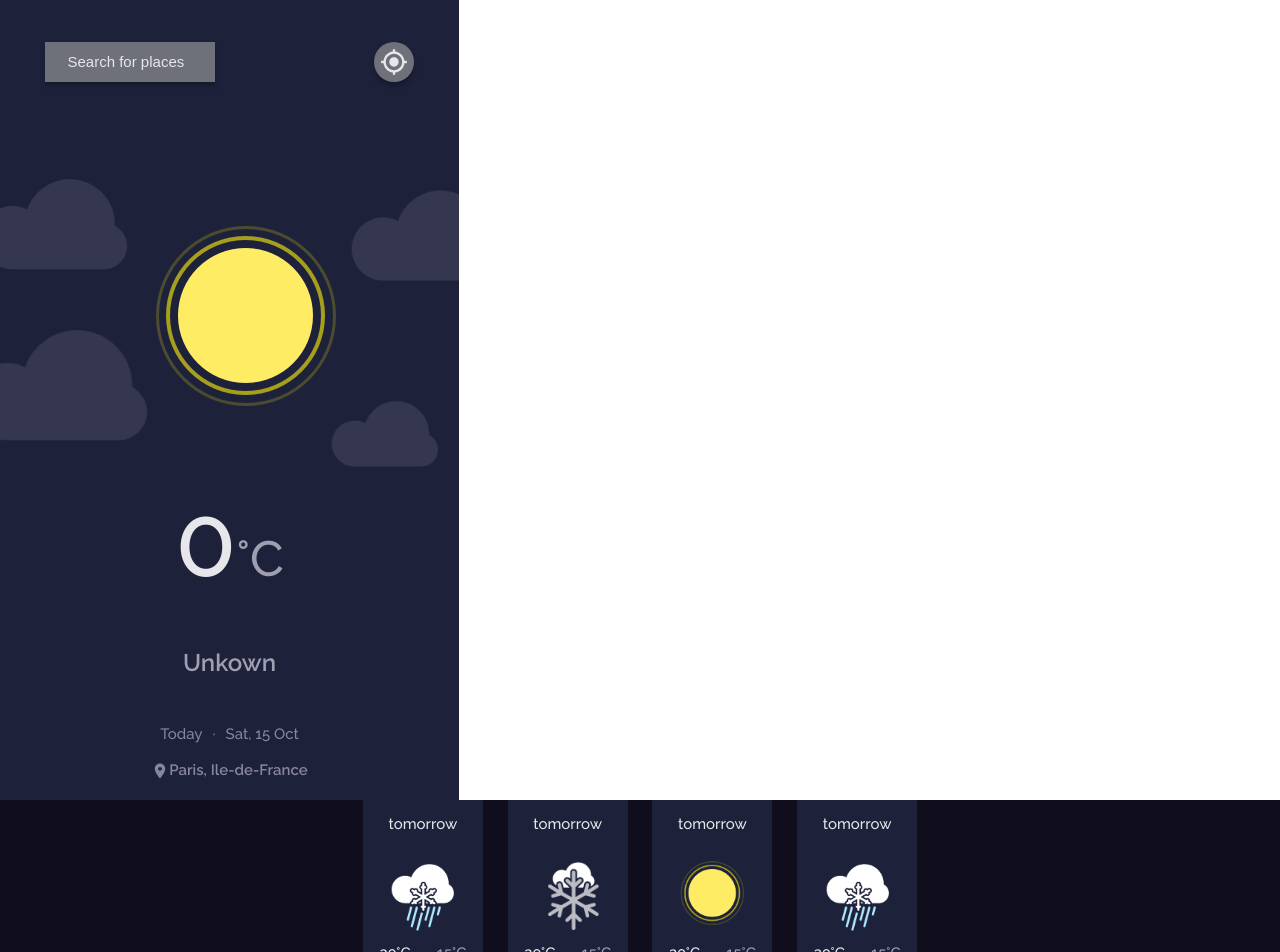
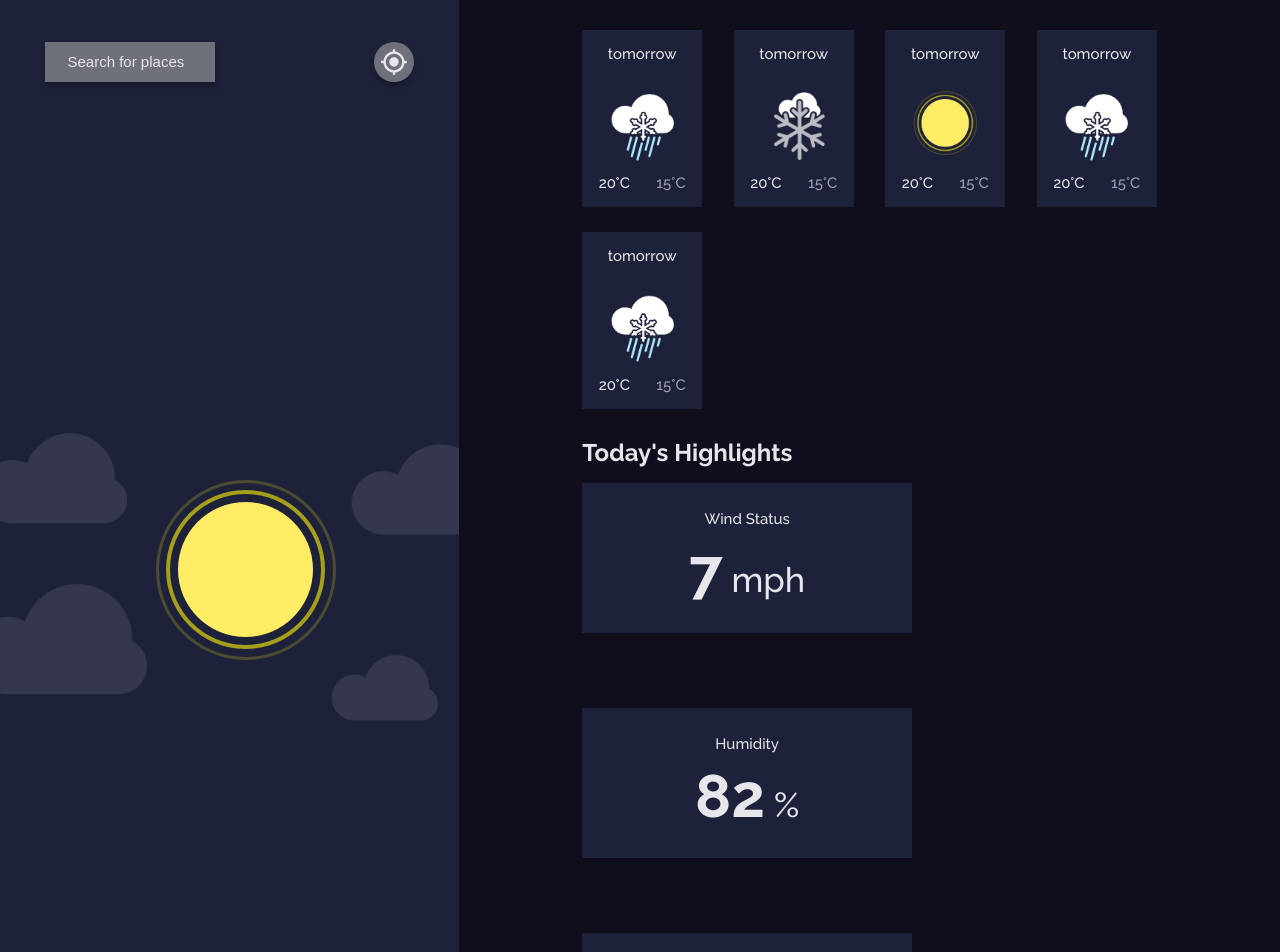
Before and after one commit to dvqc/weather-app, a Next.js app: page / in a window 1280 px wide. Shown: the top 952 px of the page. Built offline with nearby package versions, Linux system fonts and the light colour scheme; no server answers.

Commit message:
tweaking the main content layout

```diff
--- a/components/ForcastContainer.tsx
+++ b/components/ForcastContainer.tsx
@@ -9,6 +9,7 @@ const ForecastContainer = () => {
             <ForecastCard conditionImg='Hail'></ForecastCard>
             <ForecastCard conditionImg='Clear'></ForecastCard>
             <ForecastCard conditionImg='Sleet'></ForecastCard>
+            <ForecastCard conditionImg='Sleet'></ForecastCard>
         </div>
     )
 }
--- a/pages/index.tsx
+++ b/pages/index.tsx
@@ -18,10 +18,13 @@ const Home: NextPage = () => {
 
   return (
     <DataContext.Provider value={{ data, setData }}>
-      <div>
+      <main>
         <SideBar coords={coords} setCoords={setCoords}></SideBar>
+        <div>
         <ForecastContainer></ForecastContainer>
-      </div>
+        <HighlightsContainer></HighlightsContainer>
+        </div>
+      </main>
     </DataContext.Provider>
   )
 }
--- a/styles/Forecast.module.scss
+++ b/styles/Forecast.module.scss
@@ -3,8 +3,12 @@
     display: flex;
     flex-wrap: wrap;
     gap: 1.65rem;
-    justify-content: center;
+    justify-content: space-between;
     background-color: $background-dark;
+    padding: 0;
+    margin-left: 15%;
+    margin-right: 15%;
+    margin-top: 2rem;
 }
 
 .forecast-card {
--- a/styles/Highlights.module.scss
+++ b/styles/Highlights.module.scss
@@ -1,25 +1,25 @@
 @import './globals.scss';
 
 .highlights-container {
-    margin: 2rem;
     padding: 0;
+    margin-left: 15%;
+    margin-right: 15%;
+    margin-top: 2rem;
 }
 
+.highlights-card-container {
+    display: flex;
+    flex-wrap: wrap;
+    justify-content: space-between;
+    row-gap: 5rem;
+    background-color: $background-dark;
+}
 .highlights-title{
     font-size: 1.6rem;
     font-weight: 700;
     line-height: 1.9rem;
     color: $text-light;
 }
-
-.highlights-card-container {
-    display: flex;
-    flex-wrap: wrap;
-    gap: 3.2rem;
-    justify-content: center;
-    background-color: $background-dark;
-}
-
 .highlights-card {
     min-height: 10rem;
     min-width: 22rem;
--- a/styles/SideBar.module.scss
+++ b/styles/SideBar.module.scss
@@ -1,8 +1,8 @@
 @import "globals.scss";
 
 .sidebar {
-    width: 30.6rem;
-    height: 100vh;
+    min-width: 30.6rem;
+    min-height: 100vh;
     display: flex;
     flex-direction: column;
     background-color: $background-light;
--- a/styles/index.scss
+++ b/styles/index.scss
@@ -1,4 +1,5 @@
 @import url('https://fonts.googleapis.com/css2?family=Raleway:wght@500;600;700&display=swap');
+@import './globals.scss';
 
 body {
   padding: 0;
@@ -18,3 +19,8 @@ a {
 :root{
   font-size: 15px;
 }
+
+main {
+  display: flex;
+  background-color: $background-dark;
+}
```
Also changed, not shown: hooks/useFetchCities.ts (renamed from hooks/useFetchCities.tsx).
